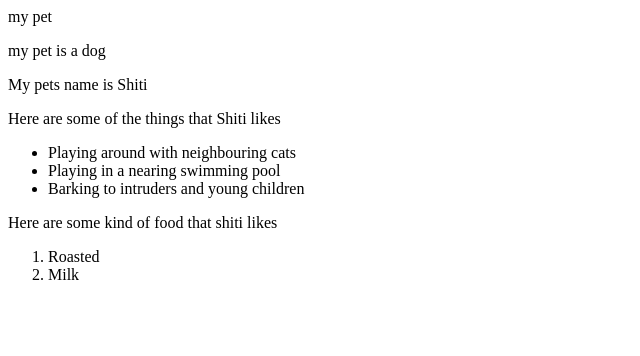
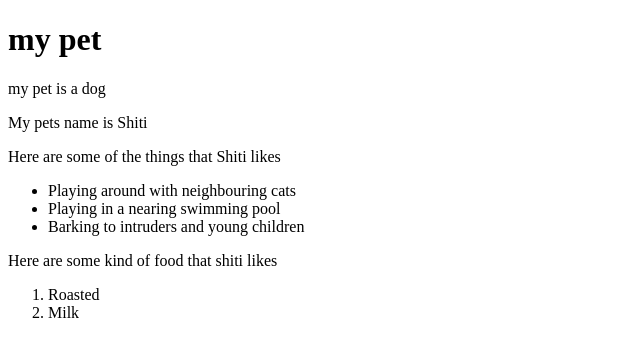
Before and after one commit to David5627/My-first-website, a plain HTML site: page Documents/moringa-projects/pet-website/index.html in a window 1280 px wide. Shown: the whole page, without its empty margins (0-640 px from the left). Drawn offline with Linux system fonts and the light colour scheme.

Commit message:
modified pages

```diff
--- a/Documents/moringa-projects/pet-website/index.html
+++ b/Documents/moringa-projects/pet-website/index.html
@@ -6,7 +6,7 @@
     <title>Pet website</title>
 </head>
 <body>
-    <hi>my pet</hi>
+    <h1>my pet</h1>
     <p>my pet is a dog</p>
     <p>My pets name is Shiti</p>
     <p>Here are some of the things that Shiti likes</p>
```
